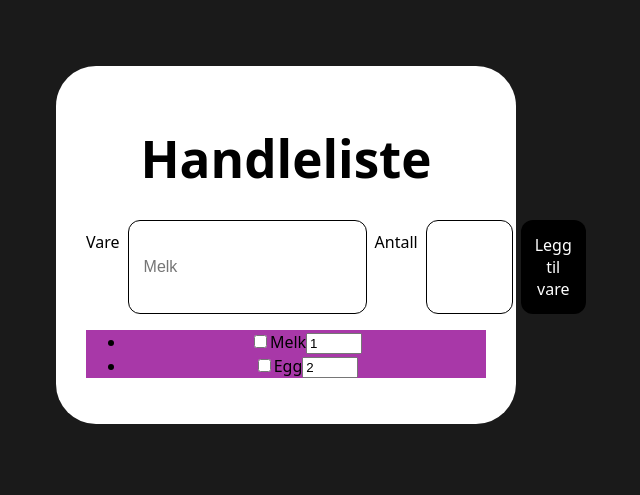
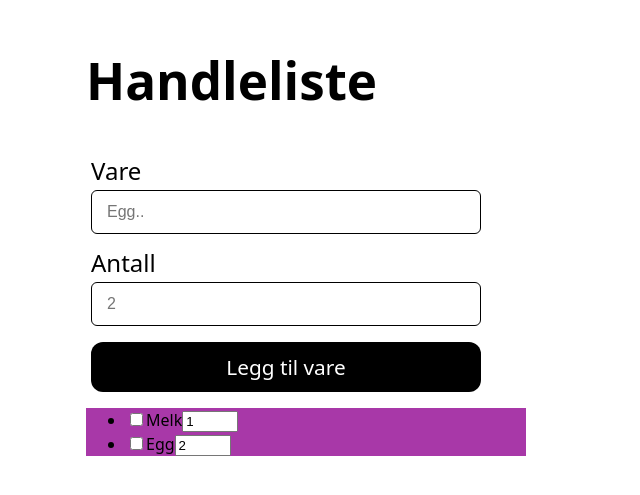
Before and after one commit to SZiinem/arbeidskrav2_React, a React (Vite) app in the folder Arbeidskrav2_UIN/: page / in a window 1280 px wide. Shown: the part 155-650 px from the top of the page, without its empty margins (354-994 px from the left). Built offline with nearby package versions, Linux system fonts and the light colour scheme.

Commit message:
lagt til css, og en liste på app.jsx

```diff
--- a/Arbeidskrav2_UIN/src/App.jsx
+++ b/Arbeidskrav2_UIN/src/App.jsx
@@ -9,6 +9,20 @@ import ShoppingList from './components/ShoppingList'
 
 
 function App() {
+
+  const shoppingItems = [
+    {
+      id: 0,
+      title: "Melk",
+      quantity: 2
+    },
+    {
+      id: 1,
+      title: "Egg",
+      quantity: 1
+    }
+  ]
+
   const [count, setCount] = useState(0)
 
   return (
--- a/Arbeidskrav2_UIN/src/components/AddForm.jsx
+++ b/Arbeidskrav2_UIN/src/components/AddForm.jsx
@@ -8,9 +8,9 @@ export default function AddForm(){
     return(
         <form className="addform">
             <label htmlFor="producttitle">Vare</label>
-            <input name="title" type="text" id="producttitle" placeholder="Melk"></input>
+            <input name="title" type="text" id="producttitle" placeholder="Egg.."></input>
             <label htmlFor="productquantity">Antall</label>
-            <input name="quantity" type="number" id="productquantity" min="1" max="99"></input>
+            <input name="quantity" type="number" id="productquantity" min="1" max="99" placeholder="2"></input>
             <button>Legg til vare</button>
         </form>
     )
--- a/Arbeidskrav2_UIN/src/style/form.scss
+++ b/Arbeidskrav2_UIN/src/style/form.scss
@@ -3,26 +3,36 @@
 .addform{
     display: flex;
     flex-direction: row;
-    gap: 8px;
+    gap: 1px;
+    max-width: 400;
+    flex-wrap: wrap;
+    margin: 5px;
 
     label{
-        font-size: 1rem;
+        font-size: 1.5rem;
         color: #000;
         margin-top: 10px;
+        width: 100%;
     }
 
     input{
         padding: 12px 15px;
         border: 1px solid #000;
-        border-radius: 12px;
+        border-radius: 6px;
         font-size: 1rem;
+        width: 100%;
+        background-color: #fff;
+        color: #000;
     }
 
     button{
         background-color: #000;
         color: #fff;
-        padding: 14px;
-        border: none;
+        padding: 10px;
+        //border: none;
         border-radius: 12px;
+        width: 100%;
+        font-size: 1.3rem;
+        margin-top: 15px;
     }
 }
--- a/Arbeidskrav2_UIN/src/style/layout.scss
+++ b/Arbeidskrav2_UIN/src/style/layout.scss
@@ -1,10 +1,9 @@
 //Her legger du de "globale" tingene. Bakgrunnen på hele siden (body), selve "kortet" (main), og font-innstillinger.
 
-body{
-    background-color: #1a1a1a;
+/*body{
     display: flex;
     flex-wrap: wrap;
-}
+}*/
 
 main{
     background-color: #fff;
@@ -13,4 +12,5 @@ main{
     border-radius: 40px;
     padding: 30px;
     color: #000;
+    text-align: left;
 }
--- a/Arbeidskrav2_UIN/src/style/list.scss
+++ b/Arbeidskrav2_UIN/src/style/list.scss
@@ -2,8 +2,16 @@
 
 .shopping-list{
     background-color: #a838a8;
+    display: flex;
+    justify-content: space-between;
+    flex-wrap: wrap;
+    width: 100%;
+    max-width: 300;
 }
 
 .shopping-item{
+    width: 100%;
+    ul{
     text-decoration: none;
 }
+}
```
Also changed, not shown: 1 other file (tests, documents, lock files or other folders).
